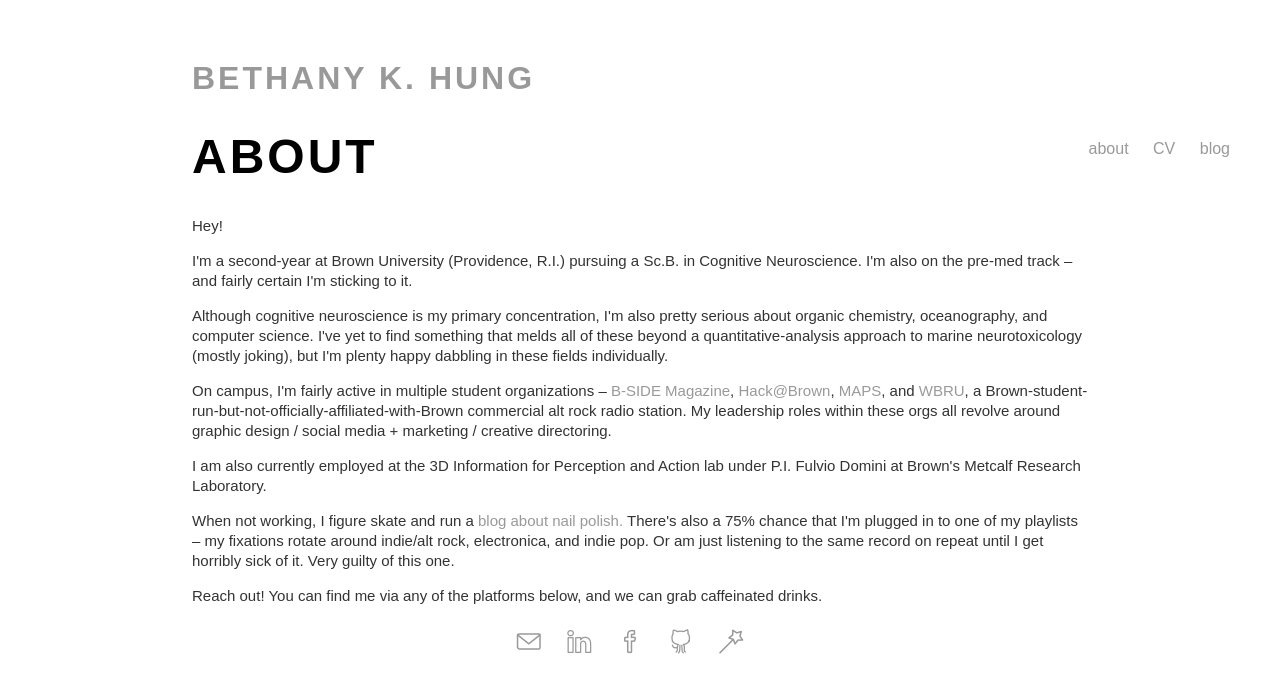
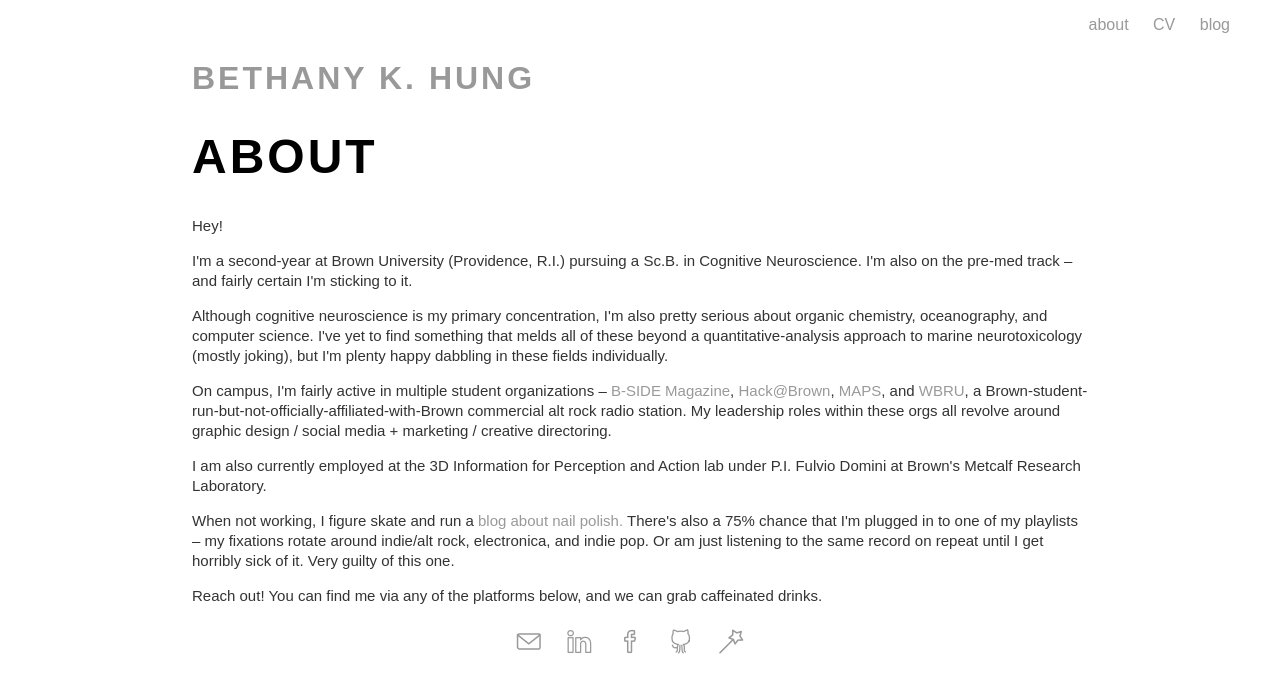
Before and after one commit to bethny/bethny.github.io, a Jekyll site: the page built from about/index.html, in a window 1280 px wide. Shown: the top 693 px of the page. Built offline with Jekyll 4.4.1, drawn with Linux system fonts in a browser that asks for light colours; nearby versions of some CDN libraries.

Commit message:
Update main.css

```diff
--- a/css/main.css
+++ b/css/main.css
@@ -1,3 +1,8 @@
+@font-face {
+    font-family: GT Walsheim
+    src: url('/fonts/GT-Walsheim-Pro-Trial-Regular.otf')
+}
+
 body {
     margin: 60px auto;
     width: 70%;
@@ -14,6 +19,7 @@
 }
 nav2 ul {
     position: absolute;
+    top: 0%;
     right: 30px;
     font-family: 'Karla', sans-serif;
     padding: 0px;
```
